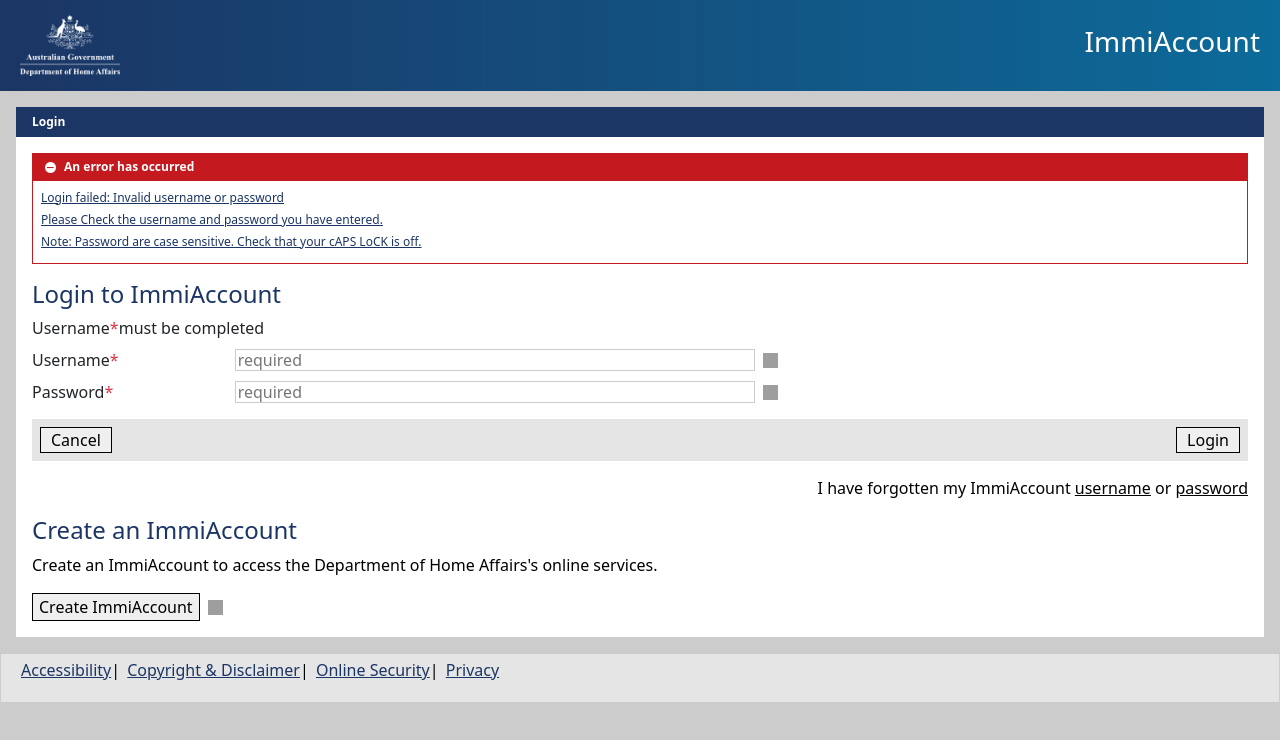
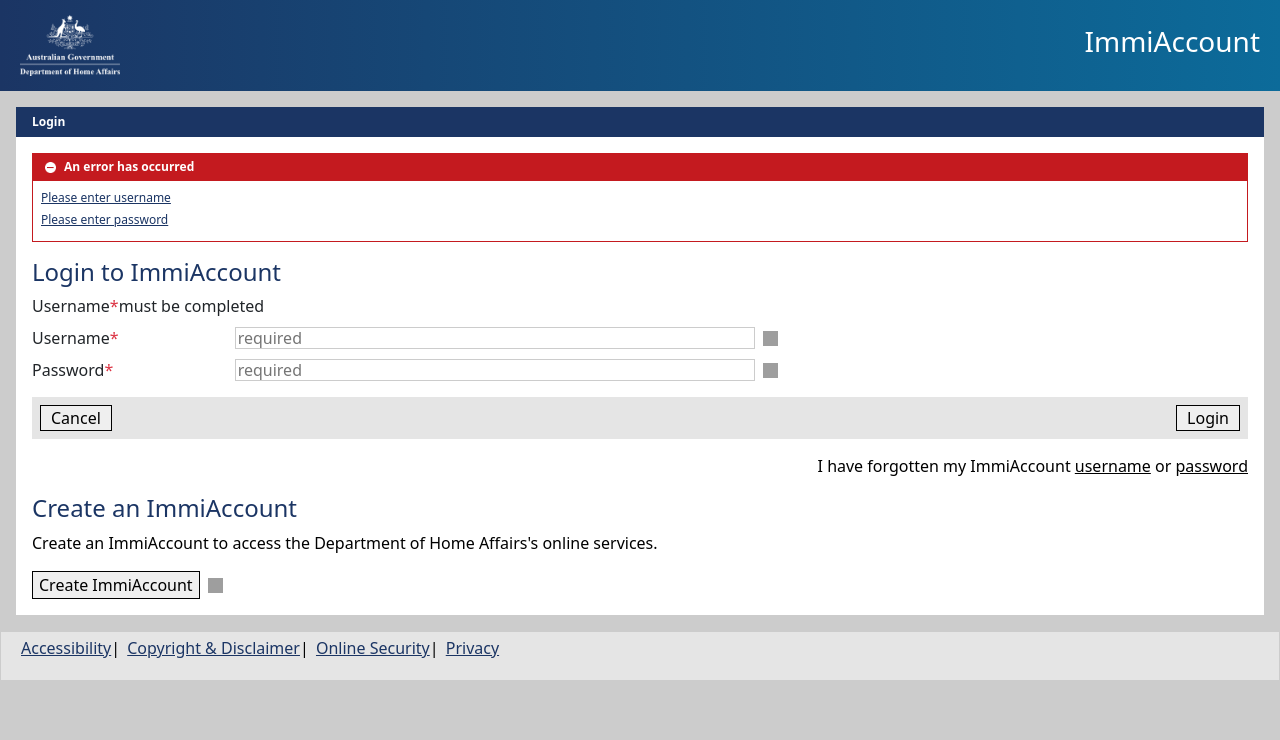
Before and after one commit to FictionCode00/gov-dev, a React (Vite) app: page / in a window 1280 px wide. Both pictures are taken after a click on the button "Login". Shown: the top 740 px of the page. Built offline with nearby package versions, Linux system fonts and the light colour scheme; grey boxes are pictures that could not be loaded.

Commit message:
added error handling

```diff
--- a/src/components/auth/Login.tsx
+++ b/src/components/auth/Login.tsx
@@ -5,31 +5,52 @@
 import { useState } from "react";
 
 export const Login = () => {
-    const user={
-        username:"manishkumarji0254",
-        Password:"Creative@12345"
-    }
+  const user = {
+    username: "manishkumarji0254",
+    Password: "Creative@12345",
+  };
 
   const [inputUsername, setInputUsername] = useState("");
   const [inputPassword, setInputPassword] = useState("");
+  const [error, setError] = useState<null | string>(null);
   const navigate = useNavigate();
 
-    const handleClick = ()=> {
-        if (
-            inputUsername === user.username &&
-            inputPassword === user.Password
-        ) {
-            navigate('/appDetail');
+  const handleClick = () => {
+    // Reset error state
+    setError(null);
+
+    // Validate inputs
+    const trimmedUsername = inputUsername.trim();
+    const isUsernameEmpty = trimmedUsername === "";
+    const isPasswordEmpty = inputPassword === "";
+
+    // Handle empty fields first
+    if (isUsernameEmpty && isPasswordEmpty) {
+      setError("user_pass_empty");
+      return;
+    }
+    if (isUsernameEmpty) {
+      setError("username_empty");
+      return;
+    }
+    if (isPasswordEmpty) {
+      setError("pass_empty");
+      return;
+    }
+
+    // Validate credentials
+    if (trimmedUsername === user.username && inputPassword === user.Password) {
+      navigate("/appDetail");
     } else {
-            alert("Invalid username or password");
+      setError("wrong_creds");
     }
-    }
+  };
 
   return (
     <>
-    <div className='loginPage'>
-        <div className='header-sec d-flex justify-content-between align-items-center'>
-            <img src={MainLogo} alt='logo'/>
+      <div className="loginPage">
+        <div className="header-sec d-flex justify-content-between align-items-center">
+          <img src={MainLogo} alt="logo" />
           <h4 className="text-white">ImmiAccount</h4>
         </div>
         <div className="loginMain p-3">
@@ -37,22 +58,62 @@
             <h5 className="text-white fw-medium mb-0">Login</h5>
           </div>
           <div className="loginMainContent bg-white p-3">
+            {error && (
               <div className="errorMsg mb-3">
-        <h5 className="text-white mb-0 d-flex align-items-center gap-2" style={{backgroundColor: "#c41a1f",fontSize: "12px"}}>
-            <img src={ErrorIcon} alt="error" style={{width: "11px", height: "11px"}}/>
-            An error has occurred</h5>
+                <h5
+                  className="text-white mb-0 d-flex align-items-center gap-2"
+                  style={{ backgroundColor: "#c41a1f", fontSize: "12px" }}
+                >
+                  <img
+                    src={ErrorIcon}
+                    alt="error"
+                    style={{ width: "11px", height: "11px" }}
+                  />
+                  An error has occurred
+                </h5>
                 <div className="p-2">
-            <p className="errorMsg-content mb-1">Login failed: Invalid username or password</p>
-            <p className="errorMsg-content mb-1">Please Check the username and password you have entered.</p>
-            <p className="errorMsg-content mb-1">Note: Password are case sensitive. Check that your cAPS LoCK is off.</p>
+                  {error=="username_empty" ? (
+                    <p className="errorMsg-content mb-1">
+                      Please enter username
+                    </p>
+                  ) : error=="pass_empty" ? (
+                    <p className="errorMsg-content mb-1">
+                      Please enter password
+                    </p>
+                  ) : error=="user_pass_empty" ? (
+                    <>
+                      <p className="errorMsg-content mb-1">
+                        Please enter username
+                      </p>
+                      <p className="errorMsg-content mb-1">
+                        Please enter password
+                      </p>
+                    </>
+                  ) : error=="wrong_creds" ? (
+                    <>
+                      <p className="errorMsg-content mb-1">
+                        Login failed: Invalid username or password
+                      </p>
+                      <p className="errorMsg-content mb-1">
+                        Please Check the username and password you have entered.
+                      </p>
+                      <p className="errorMsg-content mb-1">
+                        Note: Password are case sensitive. Check that your cAPS LoCK
+                        is off.
+                      </p>
+                    </>
+                  ) : null}
                 </div>
               </div>
+            )}
             <h4>Login to ImmiAccount</h4>
             <div className="row">
               <div className="col-md-12">
                 <div className="col-md-8">
                   <div className="labelInput d-flex align-items-center mb-2">
-                    <label className="d-flex align-items-start">Username <span className="text-danger">*</span></label>
+                    <label className="d-flex align-items-start">
+                      Username <span className="text-danger">*</span>
+                    </label>
                     <label>must be completed</label>
                   </div>
                 </div>
@@ -60,16 +121,24 @@
               <div className="col-md-12">
                 <div className="col-md-8">
                   <div className="labelInput d-flex align-items-center mb-2">
-                    <label className="d-flex align-items-start w-25">Username <span className="text-danger">*</span></label>
+                    <label className="d-flex align-items-start w-25">
+                      Username <span className="text-danger">*</span>
+                    </label>
                     <div className="d-flex align-items-center gap-2 w-75">
                       <input
                         type="text"
                         placeholder="required"
-                        style={{height: "22px", width: "520px"}}
+                        style={{ height: "22px", width: "520px" }}
                         value={inputUsername}
-                        onChange={e => setInputUsername(e.target.value)}
+                        onChange={(e) => setInputUsername(e.target.value)}
                       />
-                    <img src={Question} data-toggle="tooltip" data-placement="top" title="Tooltip on top" alt="question"/>
+                      <img
+                        src={Question}
+                        data-toggle="tooltip"
+                        data-placement="top"
+                        title="Tooltip on top"
+                        alt="question"
+                      />
                     </div>
                   </div>
                 </div>
@@ -77,16 +146,24 @@
               <div className="col-md-12">
                 <div className="col-md-8">
                   <div className="labelInput d-flex align-items-center">
-                    <label className="d-flex align-items-start w-25">Password <span className="text-danger">*</span></label>
+                    <label className="d-flex align-items-start w-25">
+                      Password <span className="text-danger">*</span>
+                    </label>
                     <div className="d-flex align-items-center gap-2 w-75">
                       <input
                         type="password"
                         placeholder="required"
                         value={inputPassword}
-                        style={{height: "22px", width: "520px"}}
-                            onChange={e => setInputPassword(e.target.value)}
+                        style={{ height: "22px", width: "520px" }}
+                        onChange={(e) => setInputPassword(e.target.value)}
                       />
-                        <img src={Question} data-toggle="tooltip" data-placement="top" title="Tooltip on top" alt="question"/>
+                      <img
+                        src={Question}
+                        data-toggle="tooltip"
+                        data-placement="top"
+                        title="Tooltip on top"
+                        alt="question"
+                      />
                     </div>
                   </div>
                 </div>
@@ -96,10 +173,24 @@
               <button>Cancel</button>
               <button onClick={handleClick}>Login</button>
             </div>
-    <p className="text-end">I have forgotten my ImmiAccount <a>username</a> or <a>password</a></p>
+            <p className="text-end">
+              I have forgotten my ImmiAccount <a>username</a> or <a>password</a>
+            </p>
             <h4>Create an ImmiAccount</h4>
-    <p>Create an ImmiAccount to access the Department of Home Affairs's online services.</p>
-    <div className="d-flex align-items-center gap-2 labelInput"><button>Create ImmiAccount</button><img src={Question} data-toggle="tooltip" data-placement="top" title="Tooltip on top" alt="question"/></div>
+            <p>
+              Create an ImmiAccount to access the Department of Home Affairs's
+              online services.
+            </p>
+            <div className="d-flex align-items-center gap-2 labelInput">
+              <button>Create ImmiAccount</button>
+              <img
+                src={Question}
+                data-toggle="tooltip"
+                data-placement="top"
+                title="Tooltip on top"
+                alt="question"
+              />
+            </div>
           </div>
         </div>
         <div className="footer-sec">
@@ -120,5 +211,5 @@
         </div>
       </div>
     </>
-  )
-}
+  );
+};
```
Lines whose indentation alone changed are shown as unchanged.
